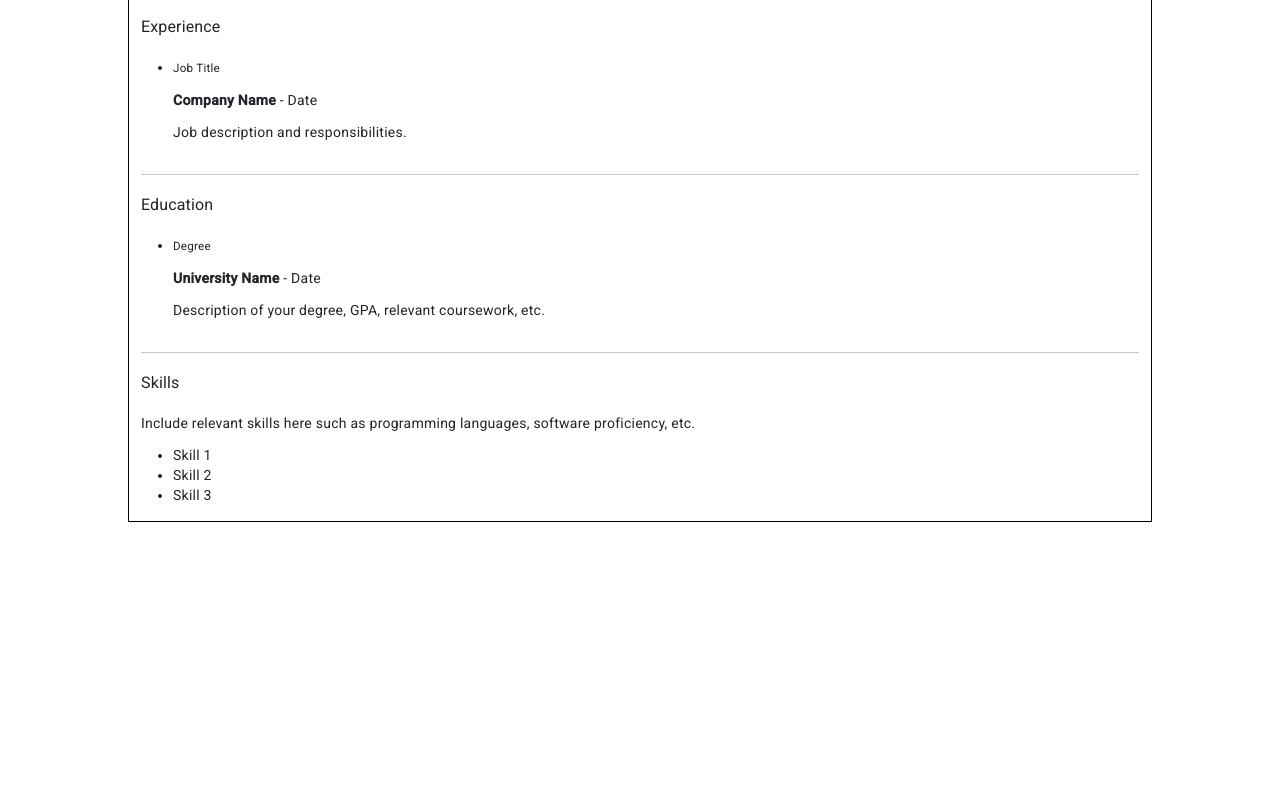
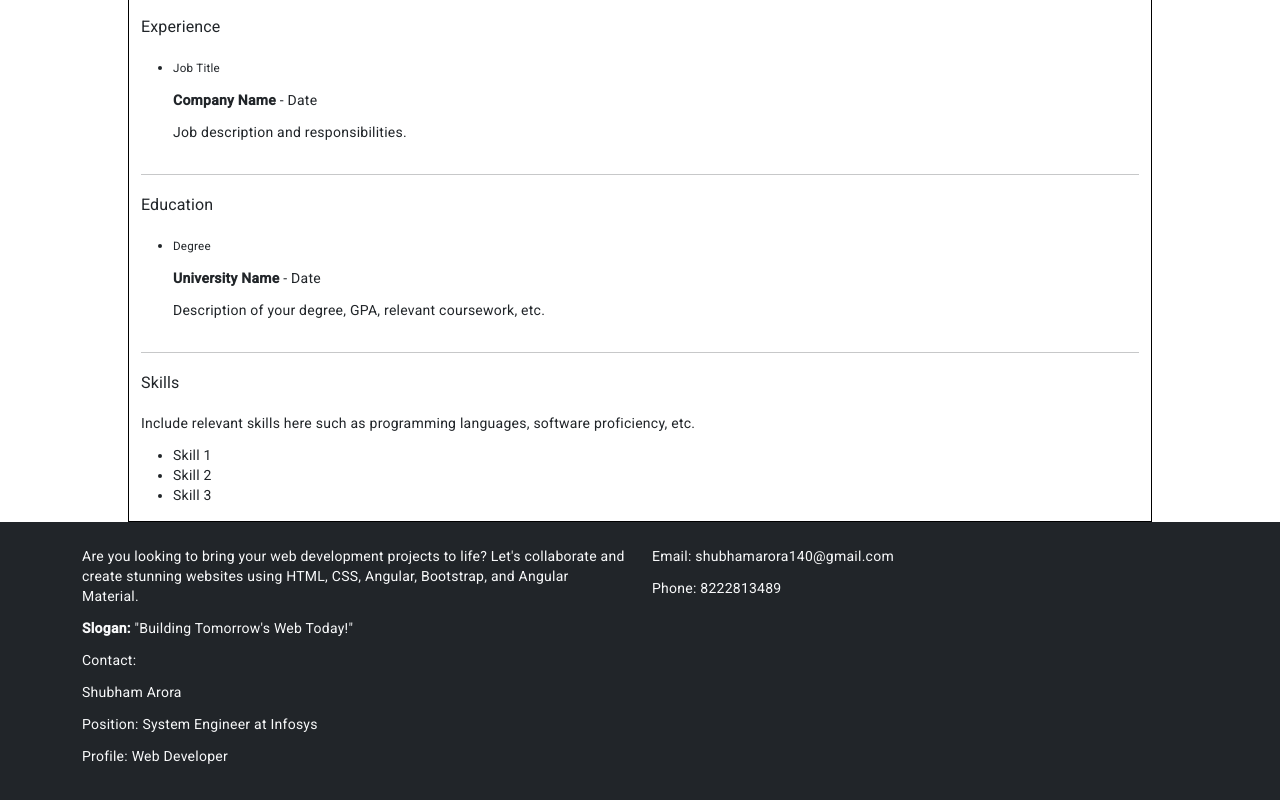
Before and after one commit to shubh1arora/web, an Angular app: page /home in a window 1280 px wide. Shown: the part 1069-1869 px from the top of the page. Before the commit the page ends 1591 px from the top, so only its background shows below. Built offline with nearby package versions, Linux system fonts and the light colour scheme.

Commit message:
added footer in components

```diff
--- a/src/app/app.component.html
+++ b/src/app/app.component.html
@@ -1,5 +1,4 @@
 <app-header></app-header>
-<!-- <app-services></app-services>
-<app-contact></app-contact>
-<app-footer></app-footer> -->
+
+
 <router-outlet></router-outlet>
--- a/src/app/contact/contact.component.html
+++ b/src/app/contact/contact.component.html
@@ -49,3 +49,5 @@
 </form>
 
 <hr>
+
+<app-footer></app-footer>
--- a/src/app/footer/footer.component.css
+++ b/src/app/footer/footer.component.css
@@ -0,0 +1,5 @@
+.footer {
+    background-color: #cccccc; /* Replace with your preferred grey color code */
+  }
+
+  /* Ensure the footer sticks to the bottom */
--- a/src/app/footer/footer.component.html
+++ b/src/app/footer/footer.component.html
@@ -1,10 +1,18 @@
-<footer class="footer w-100 h-20 bg-dark mt-4" >
-    <!-- .fixed-bottom  -->
-    <div class="container text-center">
-      <p class="text-light mb-1">Company: {{ jobDescription }}</p>
-      <p class="text-light mb-1">Contact: {{ phoneNumber}}</p>
-      <p class="text-light mb-1">Email: {{ email }}</p>
-      <p class="text-light mb-1">Position: {{ jobTitle }}</p>
-      <p class="text-light mb-0">Address: {{ location }}</p>
+<footer class="footer bg-dark text-light py-4">
+  <div class="container">
+    <div class="row">
+      <div class="col-md-6">
+        <p>Are you looking to bring your web development projects to life? Let's collaborate and create stunning websites using HTML, CSS, Angular, Bootstrap, and Angular Material.</p>
+        <p><strong>Slogan:</strong> "Building Tomorrow's Web Today!"</p>
+        <p>Contact:</p>
+        <p>Shubham Arora</p>
+        <p>Position: System Engineer at Infosys</p>
+        <p>Profile: Web Developer</p>
+      </div>
+      <div class="col-md-6">
+        <p>Email: shubhamarora140&#64;gmail.com</p>
+        <p>Phone: 8222813489</p>
+      </div>
     </div>
-  </footer>
+  </div>
+</footer>
--- a/src/app/footer/footer.component.ts
+++ b/src/app/footer/footer.component.ts
@@ -7,10 +7,4 @@ import { Component } from '@angular/core';
 })
 export class FooterComponent {
 
-
-  email: string = 'shubhamarora140 at gmail.com';
-  phoneNumber: string = '8222813489';
-  location: string = 'Chandigarh, Infosys';
-  jobTitle: string = 'System Engineer at Infosys';
-  jobDescription: string = ' I worked on various projects involving system architecture, maintenance, and troubleshooting.';
 }
--- a/src/app/home/home.component.html
+++ b/src/app/home/home.component.html
@@ -74,3 +74,6 @@
   </div>
 </div>
 </div>
+
+
+<app-footer></app-footer>
--- a/src/app/services/services.component.html
+++ b/src/app/services/services.component.html
@@ -48,3 +48,6 @@
   </div>
   </div>
 </div>
+
+
+<app-footer></app-footer>
```
